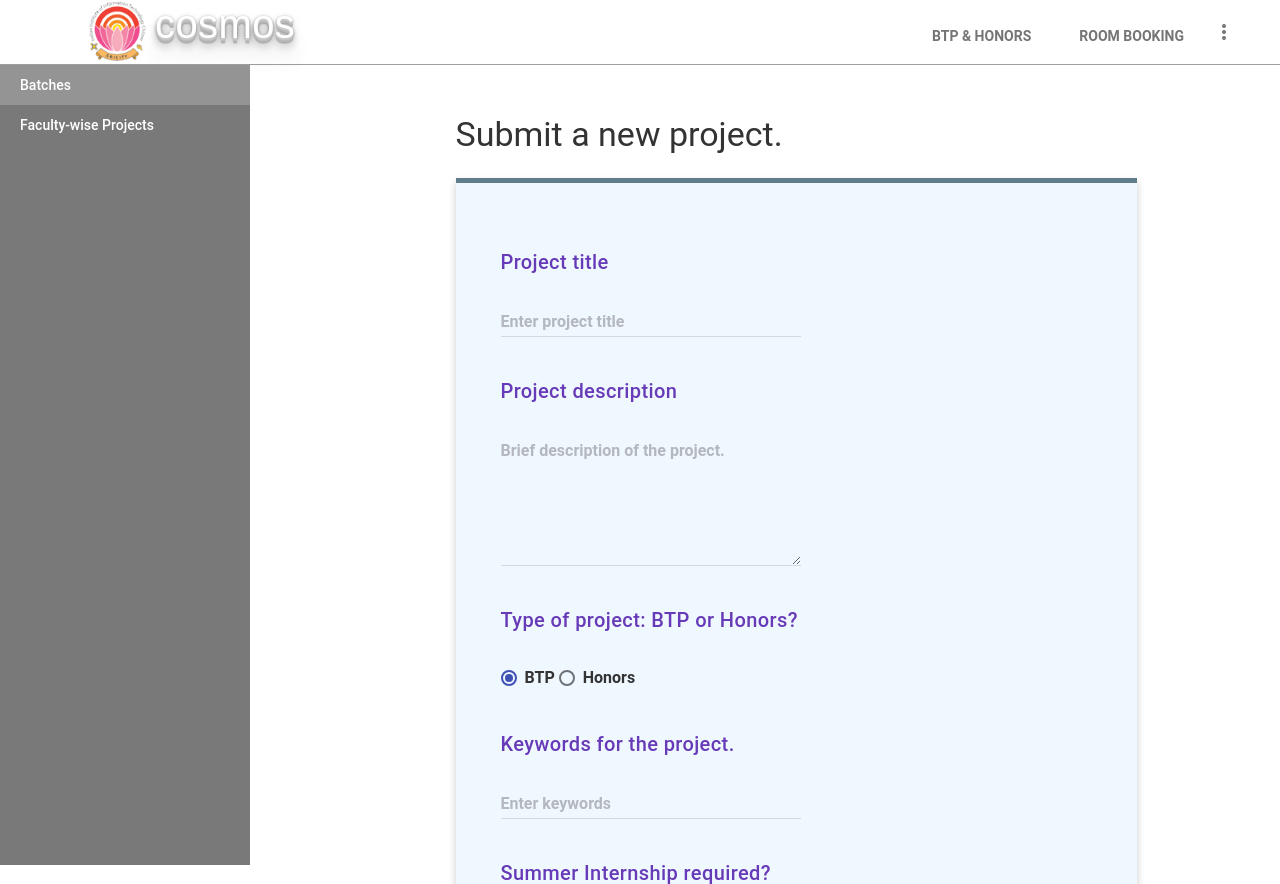
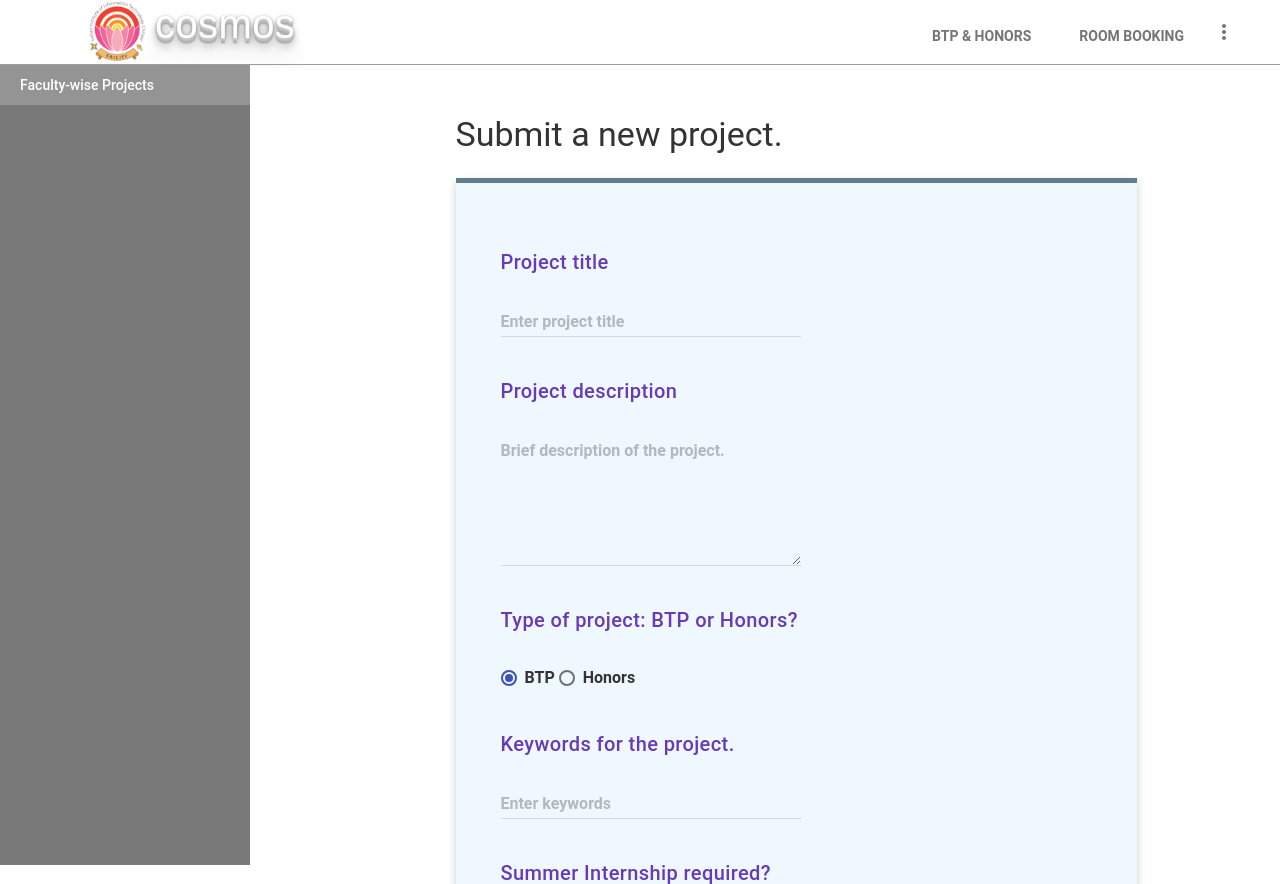
Before and after one commit to IIITS/cosmos-2.0, a Django app: page /add-project/ in a window 1280 px wide. Shown: the top 884 px of the page. Run offline with Django 3.2, Linux system fonts and the light colour scheme; a user stored in the database is signed in; some libraries are stand-ins or nearby versions.

Commit message:
modified:   btp/templates/btp/main.html 	modified:   btp/templates/btp/sidenav.html 	modified:   db.sqlite3

```diff
--- a/btp/templates/btp/main.html
+++ b/btp/templates/btp/main.html
@@ -6,12 +6,12 @@
     </h4>
   </a>
   <a href="/edit-project/" style="color:#3F518C;">
-    <h4><i class="fa fa-pencil-square" aria-hidden="true" ></i>Manage existing projects
+    <h4><i class="fa fa-pencil-square" aria-hidden="true" ></i>Manage your projects
     </h4>
   </a>
 </div>
 {% endif %}
-<div id="main--batches" class="main--active">
+<!--div id="main--batches" class="main--active">
 	<center>
 	{% for batch in batches %}
 		<div class="col-lg-4 col-md-4">
@@ -28,7 +28,7 @@
         </div>
 	{%endfor%}
 	</center>
-</div>
+</div-->
 <div id="main--faculty" class="main--inactive">
 	{% for f in faculty %}
 		<div class="col-lg-11 col-md-11">
--- a/btp/templates/btp/sidenav.html
+++ b/btp/templates/btp/sidenav.html
@@ -1,11 +1,11 @@
 {% load staticfiles %}
 <div id="sidebar-wrapper">
   <ul class="sidebar-nav">
+    <!--li>
+      <a href="#" id="sidebar--batches-link" class="hover-context hovered--active">Batches</a>
+    </li-->
     <li>
-      <a href="#" id="sidebar--batches-link" class="hover-context hovered--active">Batches</a>
-    </li>
-    <li>
-      <a href="#"  id="sidebar--faculty-link" class="hover-context hovered--inactive">Faculty-wise Projects</a>
+      <a href="#"  id="sidebar--faculty-link" class="hover-context hovered--active">Faculty-wise Projects</a>
     </li>
   </ul>
 </div>
```
Also changed, not shown: db.sqlite3.
